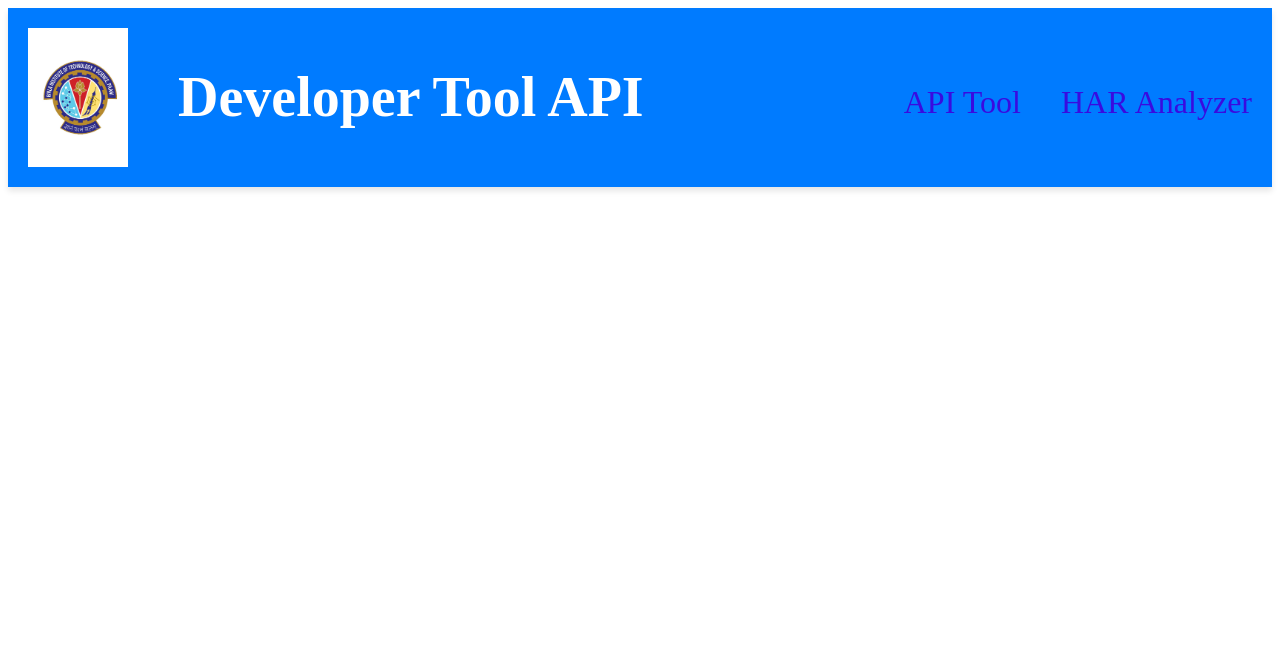
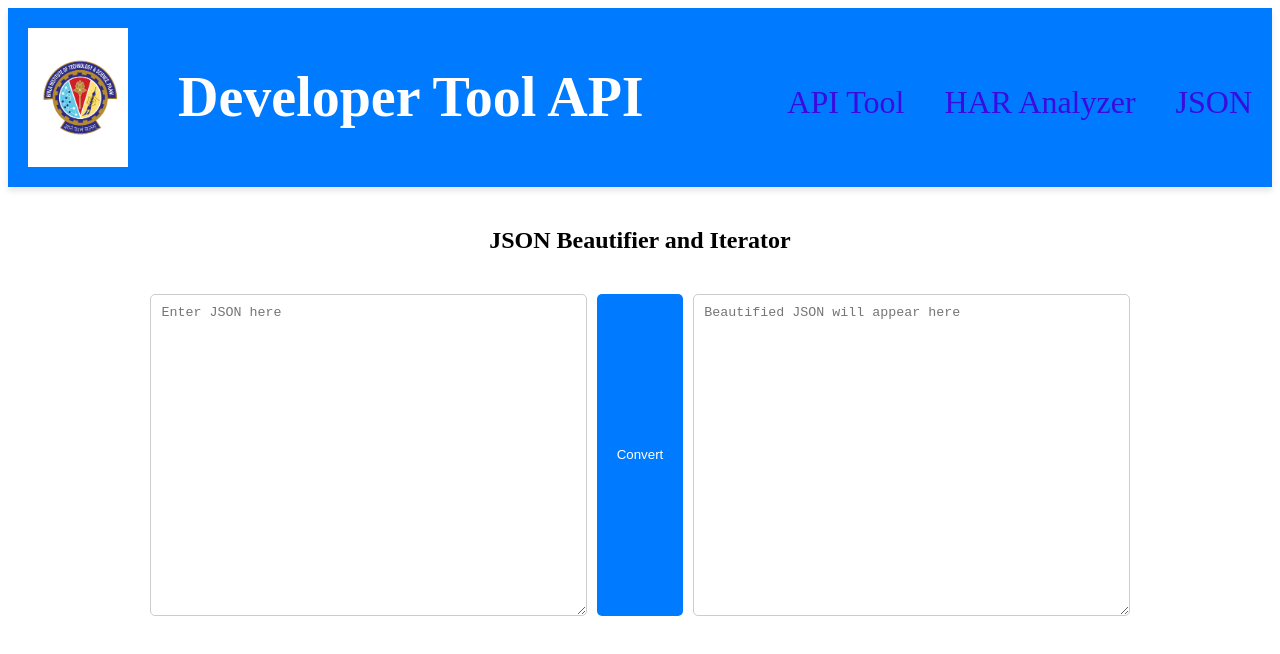
Before and after one commit to arsenalisreal/Developer-tool-API, a React (Create React App) app: page /jsonBeautifier in a window 1280 px wide. Shown: the top 654 px of the page. Built offline with nearby package versions, Linux system fonts and the light colour scheme.

Commit message:
Added JSON beautifier

```diff
--- a/src/App.js
+++ b/src/App.js
@@ -4,6 +4,7 @@ import { BrowserRouter as Router, Routes, Route } from 'react-router-dom';
 import Header from './components/Header';
 import ApiTool from './components/ApiTool';
 import HarAnalyzer from './components/HarAnalyzer';
+import JsonBeautifier from './components/JsonBeautifier';
 
 function App() {
     return (
@@ -13,6 +14,7 @@ function App() {
                 <Routes>
                     <Route path="/apiTool" element={<ApiTool />} />
                     <Route path="/harAnalyzer" element={<HarAnalyzer />} />
+                    <Route path="/jsonBeautifier" element={<JsonBeautifier />} />
                 </Routes>
             </div>
         </Router>
--- a/src/components/Header.js
+++ b/src/components/Header.js
@@ -13,6 +13,7 @@ const Header = () => (
         <nav className="nav-links">
             <Link to="/apiTool">API Tool</Link>
             <Link to="/harAnalyzer">HAR Analyzer</Link>
+            <Link to="/jsonBeautifier">JSON</Link>
         </nav>
     </header>
 );
--- /dev/null
+++ b/src/components/JsonBeautifier.css
@@ -0,0 +1,43 @@
+/* src/components/JsonBeautifier.css */
+.json-beautifier {
+    display: flex;
+    flex-direction: column;
+    align-items: center;
+    padding: 20px;
+}
+
+.text-boxes {
+    display: flex;
+    justify-content: space-between;
+    width: 80%;
+    margin: 20px 0;
+}
+
+.json-input, .json-output {
+    width: 45%;
+    height: 300px;
+    padding: 10px;
+    border: 1px solid #ccc;
+    border-radius: 5px;
+    resize: vertical;
+    font-family: monospace;
+}
+
+.convert-button {
+    margin: 0 10px;
+    padding: 10px 20px;
+    background-color: #007bff;
+    color: #fff;
+    border: none;
+    border-radius: 5px;
+    cursor: pointer;
+}
+
+.convert-button:hover {
+    background-color: #0056b3;
+}
+
+.error-message {
+    color: red;
+    font-weight: bold;
+}
--- /dev/null
+++ b/src/components/JsonBeautifier.js
@@ -0,0 +1,54 @@
+// src/components/JsonBeautifier.js
+import React, { useState } from "react";
+import "./JsonBeautifier.css";
+
+const JsonBeautifier = () => {
+    const [inputJson, setInputJson] = useState("");
+    const [outputJson, setOutputJson] = useState("");
+    const [error, setError] = useState("");
+
+    const handleBeautify = () => {
+        try {
+            const parsed = JSON.parse(inputJson);
+            setOutputJson(JSON.stringify(parsed, null, 2));
+            setError("");
+        } catch (err) {
+            setError("Invalid JSON format.");
+            setOutputJson("");
+        }
+    };
+
+    const handleInputChange = (e) => {
+        setInputJson(e.target.value);
+    };
+
+    const handleOutputChange = (e) => {
+        setOutputJson(e.target.value);
+    };
+
+    return (
+        <div className="json-beautifier">
+            <h2>JSON Beautifier and Iterator</h2>
+            <div className="text-boxes">
+                <textarea
+                    placeholder="Enter JSON here"
+                    value={inputJson}
+                    onChange={handleInputChange}
+                    className="json-input"
+                />
+                <button className="convert-button" onClick={handleBeautify}>
+                    Convert
+                </button>
+                <textarea
+                    placeholder="Beautified JSON will appear here"
+                    value={outputJson}
+                    onChange={handleOutputChange}
+                    className="json-output"
+                />
+            </div>
+            {error && <p className="error-message">{error}</p>}
+        </div>
+    );
+};
+
+export default JsonBeautifier;
```
